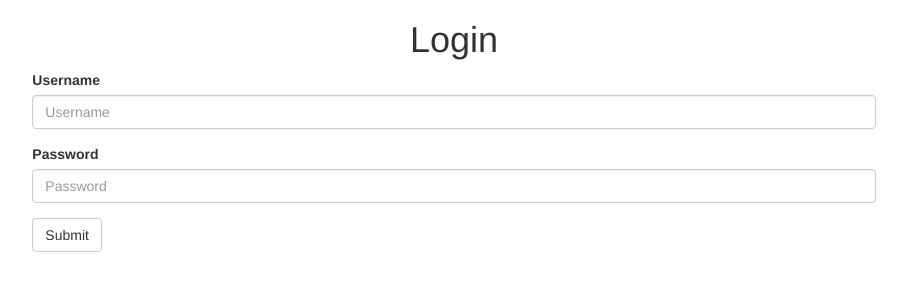
After one commit to dongocdc70/cvwo_blog, a PHP site: page /login.php in a window 1280 px wide. The commit adds this page. Shown: the top 300 px of the page, without its empty margins (186-1093 px from the left). Run offline with PHP 8.4, Linux system fonts and the light colour scheme.

Commit message:
added login.php

```diff
--- a/create.php
+++ b/create.php
@@ -23,7 +23,7 @@ if(!empty($_POST)) {
 	if($valid) {
 		$pdo = Database::connect();
 		$pdo->setAttribute(PDO::ATTR_ERRMODE, PDO::ERRMODE_EXCEPTION);
-		$sql = "INSERT INTO data.posts (USERNAME, CONTENT, DATE) values(?,?,now())";
+		$sql = "INSERT INTO data.posts (USERNAME, CONTENT, DATE_POSTED) values(?,?,now())";
 		$q = $pdo->prepare($sql);
 		$q->execute(array($username,$content));
 		Database::disconnect();
--- a/index.php
+++ b/index.php
@@ -27,7 +27,7 @@
 					<?php
 					include 'database.php';
 					$pdo = Database::connect();
-					$sql = 'SELECT * FROM data.posts ORDER BY POST_ID';
+					$sql = 'SELECT * FROM data.posts ORDER BY `POST_ID`';
 					foreach ($pdo->query($sql) as $row) {
 						echo '<tr>';
 						echo '<td>'.$row['USERNAME'].'</td>';
--- /dev/null
+++ b/login.php
@@ -0,0 +1,85 @@
+<?php
+
+$username = null;
+$password = null;
+
+if ($_SERVER['REQUEST_METHOD'] == 'POST') {
+
+    require_once('database.php');
+
+    if(!empty($_POST["username"]) && !empty($_POST["password"])) {
+        $pdo = Database::connect();
+        $pdo->setAttribute(PDO::ATTR_ERRMODE, PDO::ERRMODE_EXCEPTION);
+
+        $username = $_POST["username"];
+        $password = $_POST["password"];
+
+				$sql = "SELECT `USER_ID` FROM data.users WHERE `USERNAME` = ? and `PASSWORD` = PASSWORD(?)";
+
+				$query = $pdo->prepare($sql);
+				$query->execute(array($username,$password));
+				$userid = $query->fetch(PDO::FETCH_ASSOC);
+
+				Database::disconnect();
+
+        if(!empty($userid)) {
+            session_start();
+            $_SESSION["authenticated"] = 'true';
+            header('Location: index.php');
+        }
+        else {
+            header('Location: login.php?msg=failed');
+        }
+
+    } else {
+        header('Location: login.php');
+    }
+} else {
+?>
+
+<!DOCTYPE html>
+<html lang="en">
+<head>
+    <meta http-equiv="content-type" content="text/html; charset=utf-8">
+    <title>Login</title>
+    <link   href="css/bootstrap.min.css" rel="stylesheet">
+    <meta name="viewport" content="width=device-width, initial-scale=1">
+</head>
+<body>
+<div id="page">
+    <!-- [banner] -->
+    <header id="banner">
+        <hgroup class="text-center">
+            <h1>Login</h1>
+            <?php if(isset($_GET['msg']) && $_GET['msg'] == 'failed') {
+            	echo '<h2 style="color:red;">WRONG USERNAME/PASSWORD</h2>';
+            }?>
+        </hgroup>
+    </header>
+    <!-- [content] -->
+    <section id="content">
+        <div>
+        	<div class="row">
+        		<div class="col-md-8 col-md-offset-2">
+        			<form id="login" method="post">
+        			  <div class="form-group">
+        			    <label for="username">Username</label>
+        			    <input class="form-control" id="username" name="username" placeholder="Username" required>
+        			  </div>
+        			  <div class="form-group">
+        			    <label for="password">Password</label>
+        			    <input type="password" class="form-control" id="password" name="password" placeholder="Password" required>
+        			  </div>
+        			  <button type="submit" class="btn btn-default">Submit</button>
+        			</form>
+        		</div>
+        	</div>
+        </div>
+    </section>
+    <!-- [/content] -->
+
+</div>
+<!-- [/page] -->
+</body>
+</html>
+<?php } ?>
```
